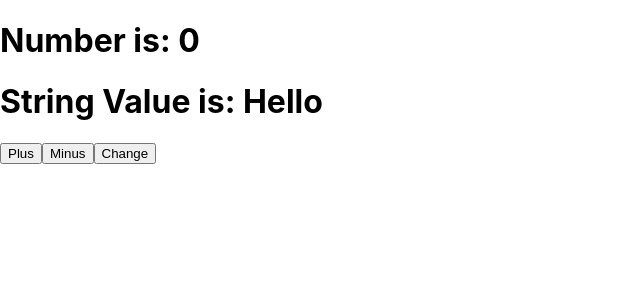
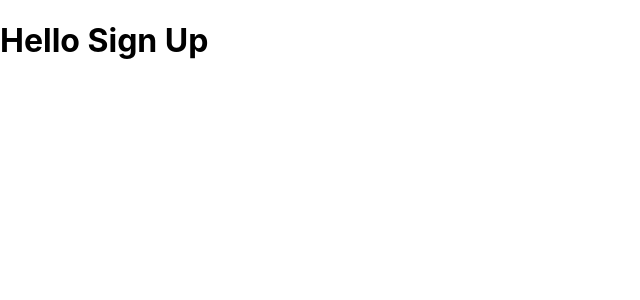
Before and after one commit to nadish2003/EcoCheck-2026-frontend-part-02, a React (Create React App) app: page / in a window 1280 px wide. Shown: the top 300 px of the page, without its empty margins (0-640 px from the left). Built offline with nearby package versions, Linux system fonts and the light colour scheme.

Commit message:
Add Tailwind CSS

```diff
--- a/package.json
+++ b/package.json
@@ -3,6 +3,7 @@
   "version": "0.1.0",
   "private": true,
   "dependencies": {
+    "@tailwindcss/postcss": "^4.3.3",
     "@testing-library/dom": "^10.4.1",
     "@testing-library/jest-dom": "^6.9.1",
     "@testing-library/react": "^16.3.2",
@@ -11,9 +12,11 @@
     "@types/node": "^16.18.126",
     "@types/react": "^19.2.17",
     "@types/react-dom": "^19.2.3",
+    "postcss": "^8.5.25",
     "react": "^19.2.8",
     "react-dom": "^19.2.8",
     "react-scripts": "5.0.1",
+    "tailwindcss": "^4.3.3",
     "typescript": "^4.9.5",
     "web-vitals": "^2.1.4"
   },
--- a/src/App.tsx
+++ b/src/App.tsx
@@ -1,9 +1,11 @@
 
 import { Intro } from './components/Intro';
+import { SignUp } from './components/User/SignUp';
 
 function App() {
   return (
-    <Intro/>
+    //<Intro/>
+    <SignUp/>
   )
 }
 
--- /dev/null
+++ b/src/components/User/SignUp.tsx
@@ -0,0 +1,5 @@
+export const SignUp = ()=>{
+     return(
+        <h1>Hello Sign Up</h1>
+     )
+}
```
Also changed, not shown: 1 other file (tests, documents, lock files or other folders).
